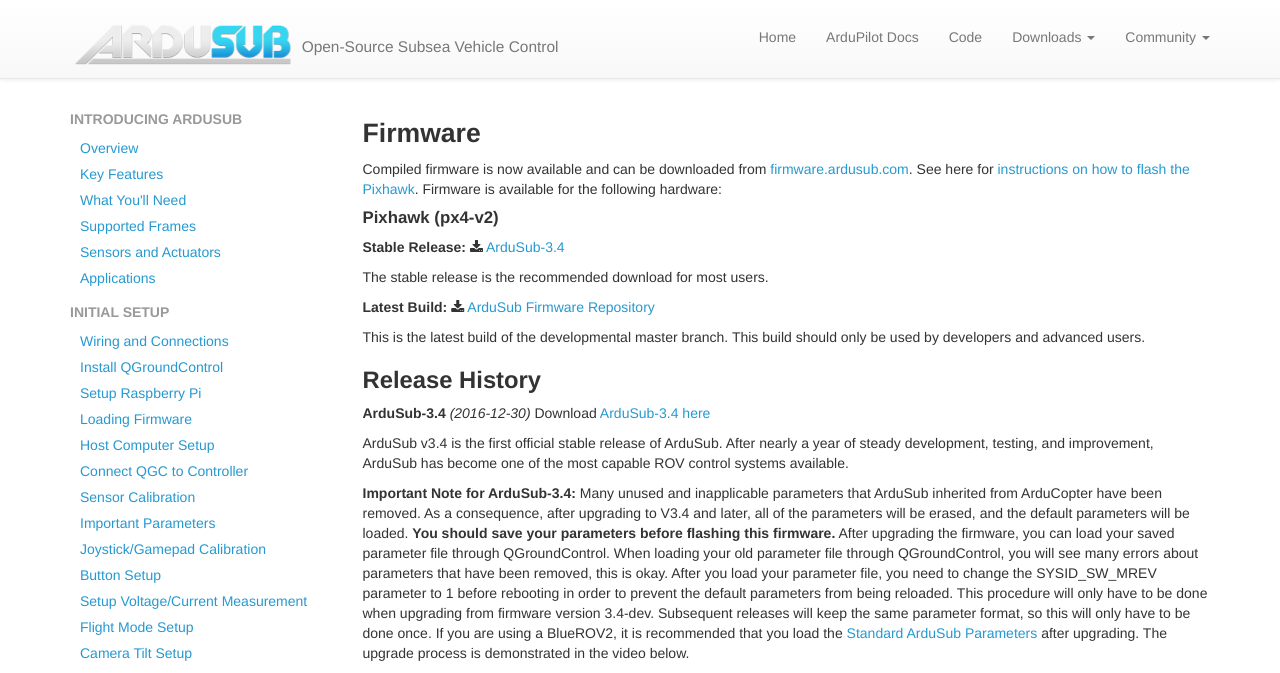
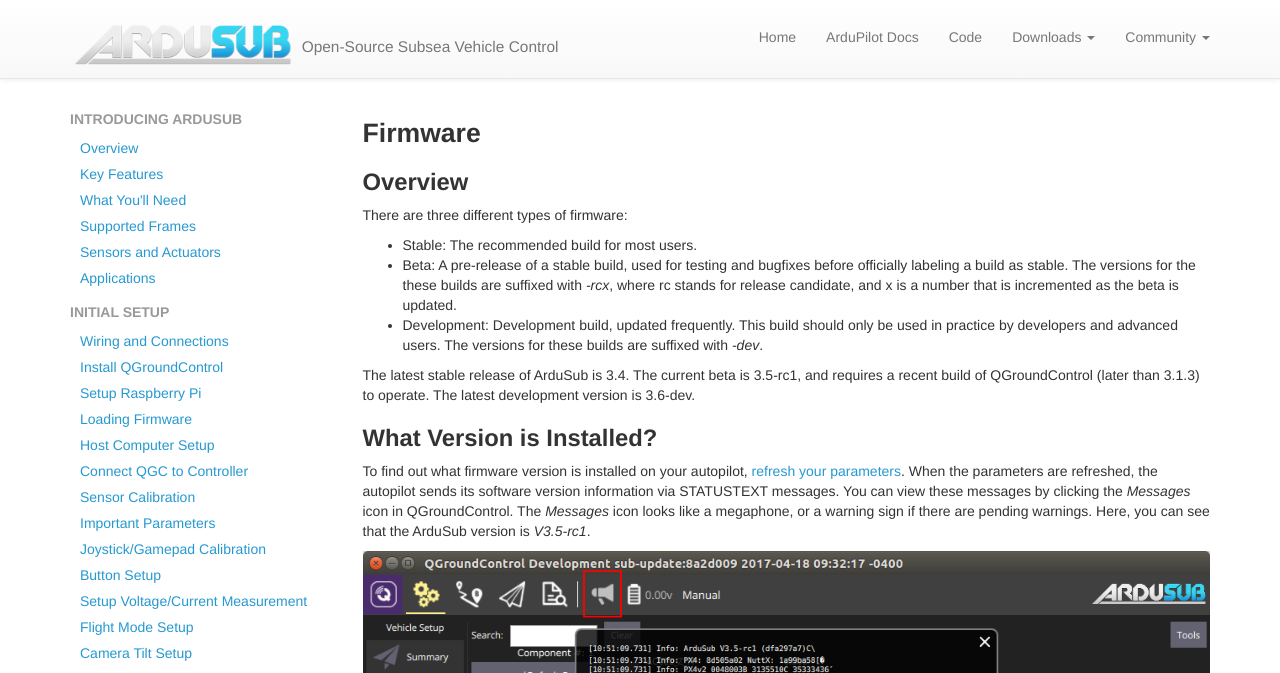
Before and after one commit to bluerobotics/retired-ardusub-docs, a Jekyll site: the page built from pages/firmware.md, in a window 1280 px wide and 1400 px high. Shown: the top 673 px of the window. Built offline with Jekyll 4.4.1, drawn with Linux system fonts in a browser that asks for light colours; nearby versions of some CDN libraries; some web fonts are replaced; comment, search, counter and statistics services are not loaded; some of the changed text lies outside the part shown; grey boxes are pictures that could not be loaded.

Commit message:
Update/add firmware file documentation

```diff
--- a/pages/firmware.md
+++ b/pages/firmware.md
@@ -1,14 +1,37 @@
 ---
 layout: default
-title: "Downloads"
+title: "Firmware"
 permalink: /firmware/
 nav:
-- Pixhawk Firmware: firmware
+- Firmware: firmware
 - Raspberry Pi Image: images
-- Parameter Files: parameter-files
 ---
 
 # Firmware
+
+## Overview
+
+There are three different types of firmware:
+
+ - Stable: The recommended build for most users.
+ - Beta: A pre-release of a stable build, used for testing and bugfixes before officially labeling a build as stable. The versions for the these builds are suffixed with *-rcx*, where rc stands for release candidate, and x is a number that is incremented as the beta is updated.
+ - Development: Development build, updated frequently. This build should only be used in practice by developers and advanced users. The versions for these builds are suffixed with *-dev*.
+
+The latest stable release of ArduSub is 3.4. The current beta is 3.5-rc1, and requires a recent build of QGroundControl (later than 3.1.3) to operate. The latest development version is 3.6-dev.
+
+## What Version is Installed?
+
+To find out what firmware version is installed on your autopilot, [refresh your parameters](/configuring/#parameters). When the parameters are refreshed, the autopilot sends its software version information via STATUSTEXT messages. You can view these messages by clicking the *Messages* icon in QGroundControl. The *Messages* icon looks like a megaphone, or a warning sign if there are pending warnings. Here, you can see that the ArduSub version is *V3.5-rc1*.
+
+<img src="/images/firmware/statustext-version.png" class="img-responsive img-center" style="max-height:600px;">
+
+## Updating
+
+It is **highly recommended** to [save your parameters](/configuring/#saving-and-loading) to a file before updating your firmware. To update your firmware, go to the *Vehicle Setup Page* and click the *Firmware* tab. Plug your autopilot into the computer with a USB cable. Click ArduPilot flight stack, and choose your desired version to load. Beta and Development options are available after clicking the *Advanced settings* checkbox. *Stable* is not yet available through QGC for ArduSub. After you have selected your desired version, click *Ok* and wait for the upload to complete.
+
+<img src="/images/firmware/qgc-upgrade.png" class="img-responsive img-center" style="max-height:600px;">
+
+## Firmware Files
 
 Compiled firmware is now available and can be downloaded from [firmware.ardusub.com](http://firmware.ardusub.com). See here for [instructions on how to flash the Pixhawk](/initial-setup/#loading-firmware-on-pixhawk). Firmware is available for the following hardware:
 
@@ -39,9 +62,3 @@ ArduSub v3.4 is the first official stable release of ArduSub. After nearly a yea
 A fully set up image for the Raspberry Pi is available here. This image is used to set up the Raspberry Pi 3 computer as a *companion computer* for the Pixhawk autopilot. See here for [instructions on how to flash the image to the SD card](/raspi-setup/#easy-setup-with-disk-image).
 
 <i class="fa fa-download" aria-hidden="true"></i> [Latest Ardusub-Raspbian Image](http://img.ardusub.com/2017-01-12-ardusub-raspbian.img.zip) *(1.6 GB, Updated 2017-01-12)*
-
-# Parameter Files
-
-These files have the recommended parameters for ArduSub, making it easy to setup and update parameters on your vehicle. These parameters will not adjust your accelerometer calibration, compass calibration, or motor directions, but will change joystick button setup, PID controller values, and all other parameters.
-
-<i class="fa fa-download" aria-hidden="true"></i> [Standard ArduSub Parameters](http://firmware.ardusub.com/parameters/latest/bluerov2.params)
```
Also changed, not shown: pages/configuring.md (+8 -0 lines), images/firmware/qgc-upgrade.png (added), images/firmware/statustext-version.png (added), images/firmware/summary-version.png (added).
